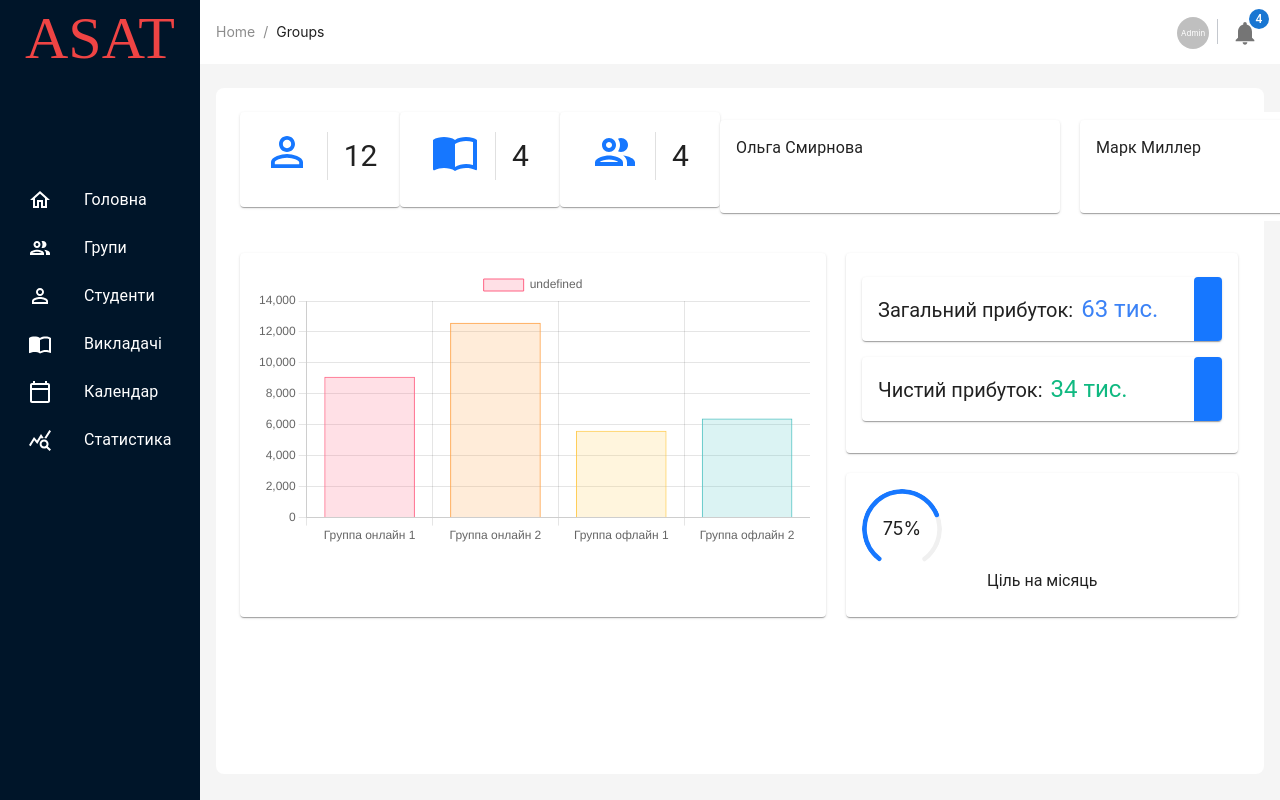
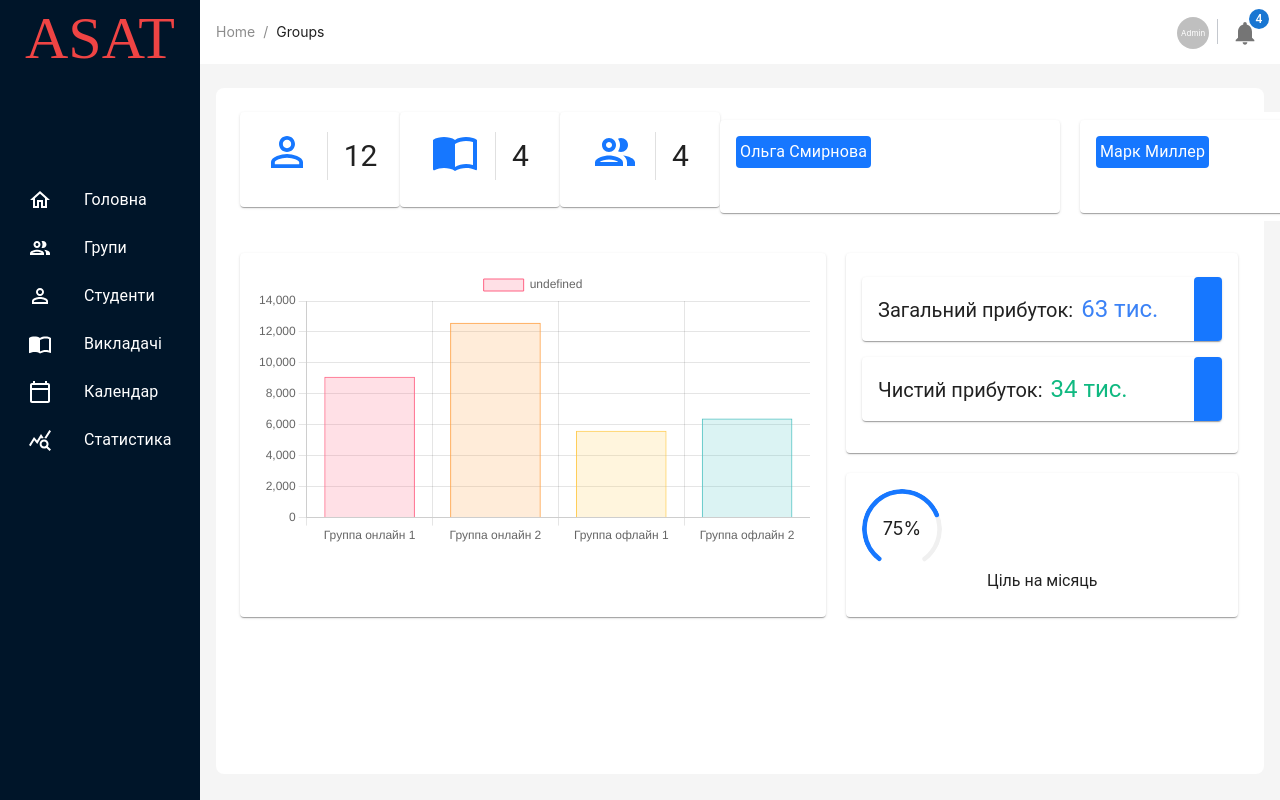
Before and after one commit to troanart/Test-ehs, a Next.js app: page /admin in a window 1280 px wide. Shown: the top 800 px of the page. Built offline with nearby package versions, Linux system fonts and the light colour scheme.

Commit message:
Добавление топ листа учителей

```diff
--- a/app/ui/common/dashboard/teacher-top-list.js
+++ b/app/ui/common/dashboard/teacher-top-list.js
@@ -35,12 +35,15 @@ export default function TopTeacherList() {
         width: "100%",
         bgcolor: "background.paper",
       }}>
-      <List className="flex  gap-5 py-0">
+      <List className="flex gap-5 py-0">
         {teachers.slice(0, 2).map((item) => (
           <ListItem key={item.id} className="flex" disablePadding>
             <Card className="w-[340px] min-h-[93px] ">
               <CardContent>
-                <Typography>{item.name}</Typography>
+                <div className="bg-[#1677ff] w-fit p-1 rounded">
+                  <Typography className="text-white">{item.name}</Typography>
+                </div>
+                <div></div>
               </CardContent>
             </Card>
           </ListItem>
```
